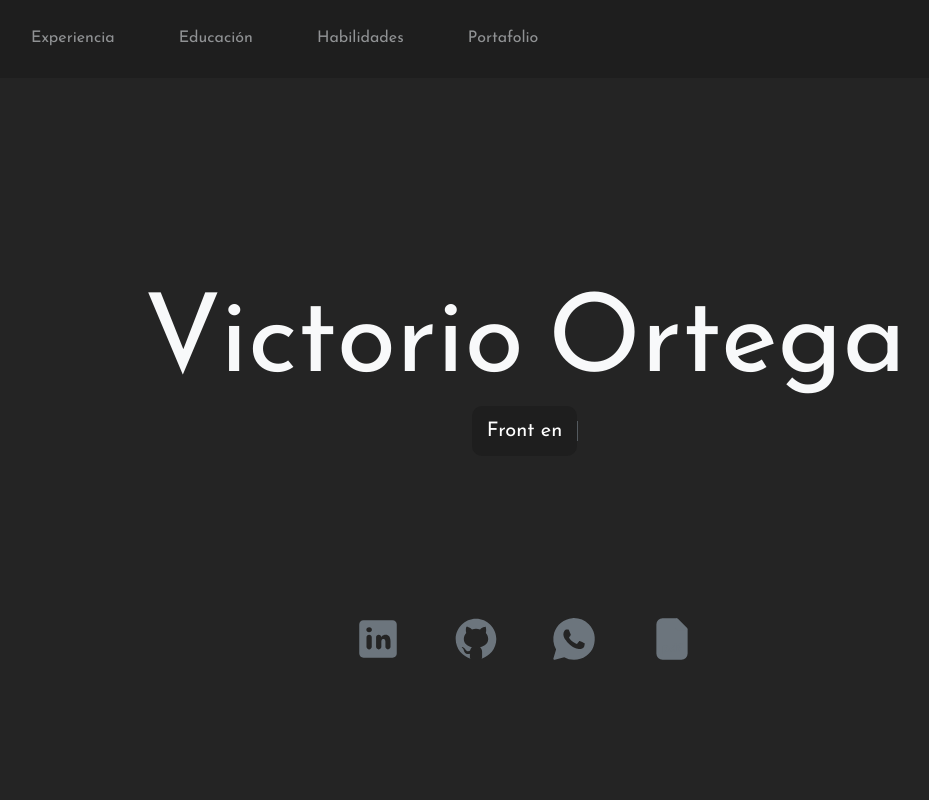
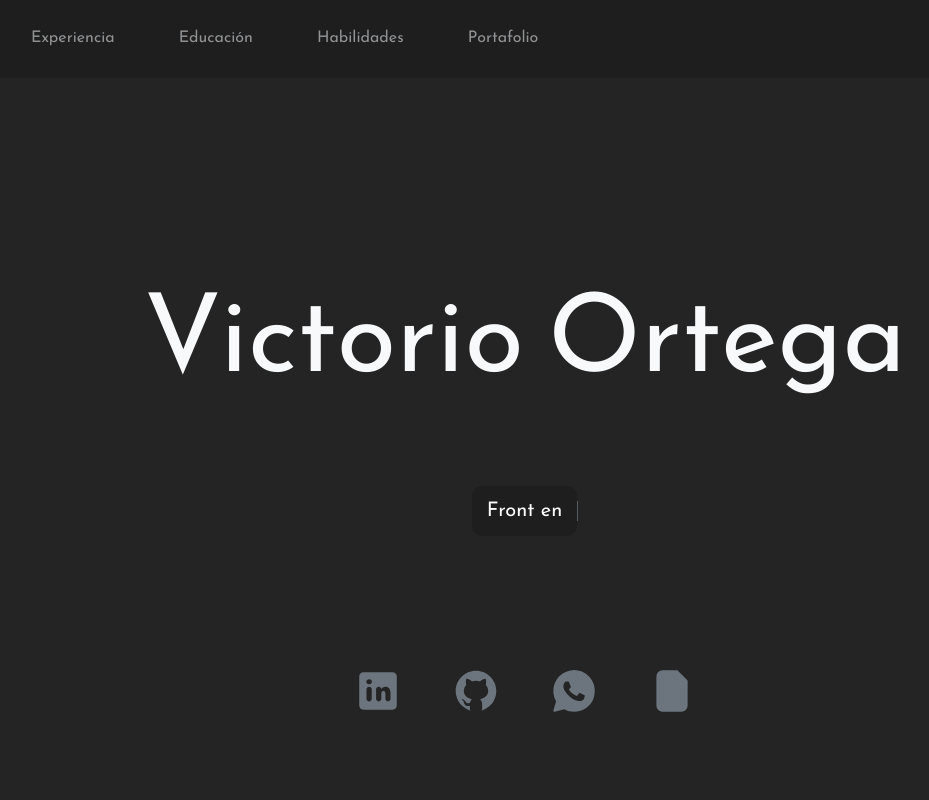
Before and after one commit to vortegar/cv-victorio_ortega, a React (Vite) app: page / in a window 1280 px wide. Shown: the top 800 px of the page, without its empty margins (115-1044 px from the left). Built offline with nearby package versions, Linux system fonts and the light colour scheme.

Commit message:
update styles

```diff
--- a/src/styles.css
+++ b/src/styles.css
@@ -1,5 +1,6 @@
 @charset "UTF-8";
 @import url('https://fonts.googleapis.com/css2?family=Josefin+Sans:wght@200;400;500;600&family=Raleway:wght@200;400;500;600&display=swap');
+
 *{
   margin: 0;
   padding: 0;
@@ -57,12 +58,12 @@ body{
   width: 310px;
 }
 
-.name_cv{
+/* .name_cv{
   margin-top: 80px;
   height: 400px;
   padding-top: 50px;
   border-radius: 10px;
-}
+} */
 
 .sobre_mi{
   height: auto;
@@ -87,7 +88,6 @@ body{
   box-shadow: 10px 10px 20px rgba(0, 0, 0, 0.5);
 }
 
-
 .educacion_contenido i{
   color: var(--bs-tertiary-color);
 }
@@ -106,10 +106,10 @@ body{
   margin-top: 9rem;
 }
 
-.name_cv_text{
+/* .name_cv_text{
   font-size: 6.8rem;
   line-height: 80px;
-}
+} */
 
 .fixed-top{
   position: sticky;
@@ -121,44 +121,6 @@ body{
   padding-top: 200px;
 }
 
-/*Texto dinamico*/
-@keyframes typing {
-  0.0000% , 62.5005% { content: ""; }
-  1.7857% , 60.7148% { content: "F"; }
-  3.5714% , 58.9291% { content: "Fr"; }
-  5.3571% , 57.1434% { content: "Fron"; }
-  7.1428% , 55.3577% { content: "Front"; }
-  8.9285% , 53.572% { content: "Front e"; }
-  10.7142%, 51.7863% { content: "Front en"; }
-  12.4999%, 50.0006% { content: "Front end"; }
-  14.2856%, 48.2149% { content: "Front end D"; }
-  16.0713%, 46.4292% { content: "Front end De"; }
-  17.857% ,  44.6435% { content: "Front end Dev"; }
-  19.6427%, 42.8578% { content: "Front end Deve"; }
-  21.4284%, 41.0721% { content: "Front end Devel"; }
-  23.2141%, 39.2864% { content: "Front end Develo"; }
-  25.0008%, 37.5007% { content: "Front end Develop"; }
-  26.7865%, 35.715% { content: "Front end Develope"; }
-  28.5722%, 33.9293% { content: "Front end Developer"; }
-  30.3579%, 32.1436% { content: "Front end Developer 💻"; }
-
-  64.2862% , 97.6401% { content: ""; }
-  66.0719% , 96.4975% { content: "A"; }
-  67.8576% , 95.3549% { content: "Ar"; }
-  69.6433% , 94.2123% { content: "Arq"; }
-  71.429%  , 93.0697% { content: "Arqu"; }
-  73.2147% , 91.9271% { content: "Arqui"; }
-  75.0004% , 90.7845% { content: "Arquit"; }
-  76.7861% , 89.6419% { content: "Arquite"; }
-  78.5718% , 88.4993% { content: "Arquitec"; }
-  80.3575% , 87.3567% { content: "Arquitect"; }
-  82.1432% , 86.2141% { content: "Arquitecto"; }
-  83.9289% , 85.0715% { content: "Arquitecto  📋"; }
-
-  0%, 100% { color: white; }
-  0%, 100% { background-color: rgb(30, 30, 30); padding: 15px; border-radius: 10px;}
-}
-
 @keyframes blink {
   0%, 100% { opacity: 1; }
   50% { opacity: 0; }
@@ -166,11 +128,6 @@ body{
 
 .h1-first .typewriter {
   --caret: currentcolor;
-}
-
-.h1-first .typewriter::before {
-  content: "";
-  animation: typing 13.5s infinite;
 }
 
 .h1-first .typewriter::after {
@@ -222,12 +179,9 @@ body{
   }
 }
 
-
-
 /* Sober Mi */
  .sobre_habilidades_text, .sobre_educacion_text{
   margin-top: 1rem;
-
   font-size: 3.5rem;
   text-decoration: underline;
 }
--- a/src/views/seccion_mi_nombre/SeccionMiNombre.jsx
+++ b/src/views/seccion_mi_nombre/SeccionMiNombre.jsx
@@ -1,4 +1,5 @@
 import { Icons } from "../../icons/Icons"
+import './styles.css'
 
 export const SeccionMiNombre = () => {
   return (
@@ -9,14 +10,14 @@ export const SeccionMiNombre = () => {
                     <p className='text-light'>Victorio</p>
                     <p className='text-light ps-lg-4'>Ortega</p>
                 </div>
-                <div className='mb-2 mt-3'>
-                    <div className="h1-first d-flex justify-content-center">
+                <div className='mb-5 mt-5'>
+                    <div className="h1-first mt-5 d-flex justify-content-center">
                         <span className="typewriter fs-5 text-secondary"></span>
                     </div>
                 </div>
             </div>
         </section>
-        <section className='mt-5'>
+        <section>
             <div className='col-12 my-3'>
                 <Icons styles='d-flex justify-content-center align-items-center'/>
             </div>
--- /dev/null
+++ b/src/views/seccion_mi_nombre/styles.css
@@ -0,0 +1,55 @@
+.name_cv{
+    margin-top: 80px;
+    margin-bottom: 100px;
+    height: 400px;
+    padding-top: 50px;
+    border-radius: 10px;
+  }
+
+.name_cv_text{
+    font-size: 6.8rem;
+    line-height: 80px;
+}
+
+/*Texto dinamico*/
+.h1-first .typewriter::before {
+    content: "";
+    animation: typing 13.5s infinite;
+  }
+
+@keyframes typing {
+    0.0000% , 62.5005% { content: ""; }
+    1.7857% , 60.7148% { content: "F"; }
+    3.5714% , 58.9291% { content: "Fr"; }
+    5.3571% , 57.1434% { content: "Fron"; }
+    7.1428% , 55.3577% { content: "Front"; }
+    8.9285% , 53.572% { content: "Front e"; }
+    10.7142%, 51.7863% { content: "Front en"; }
+    12.4999%, 50.0006% { content: "Front end"; }
+    14.2856%, 48.2149% { content: "Front end D"; }
+    16.0713%, 46.4292% { content: "Front end De"; }
+    17.857% ,  44.6435% { content: "Front end Dev"; }
+    19.6427%, 42.8578% { content: "Front end Deve"; }
+    21.4284%, 41.0721% { content: "Front end Devel"; }
+    23.2141%, 39.2864% { content: "Front end Develo"; }
+    25.0008%, 37.5007% { content: "Front end Develop"; }
+    26.7865%, 35.715% { content: "Front end Develope"; }
+    28.5722%, 33.9293% { content: "Front end Developer"; }
+    30.3579%, 32.1436% { content: "Front end Developer 💻"; }
+
+    64.2862% , 97.6401% { content: ""; }
+    66.0719% , 96.4975% { content: "A"; }
+    67.8576% , 95.3549% { content: "Ar"; }
+    69.6433% , 94.2123% { content: "Arq"; }
+    71.429%  , 93.0697% { content: "Arqu"; }
+    73.2147% , 91.9271% { content: "Arqui"; }
+    75.0004% , 90.7845% { content: "Arquit"; }
+    76.7861% , 89.6419% { content: "Arquite"; }
+    78.5718% , 88.4993% { content: "Arquitec"; }
+    80.3575% , 87.3567% { content: "Arquitect"; }
+    82.1432% , 86.2141% { content: "Arquitecto"; }
+    83.9289% , 85.0715% { content: "Arquitecto  📋"; }
+
+    0%, 100% { color: white; }
+    0%, 100% { background-color: rgb(30, 30, 30); padding: 15px; border-radius: 10px;}
+  }
```
Also changed, not shown: src/Curriculum.jsx (+5 -8 lines).
